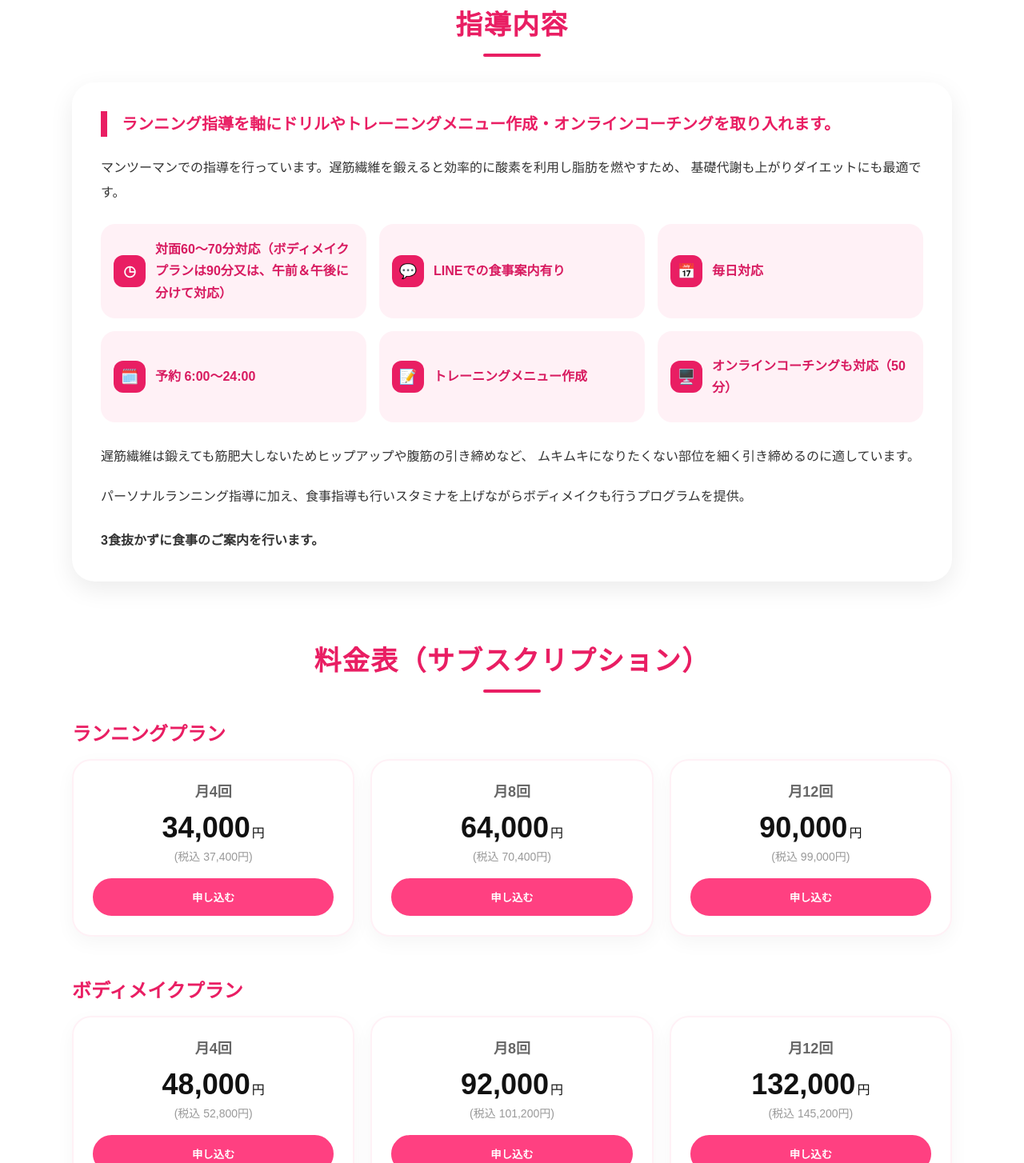
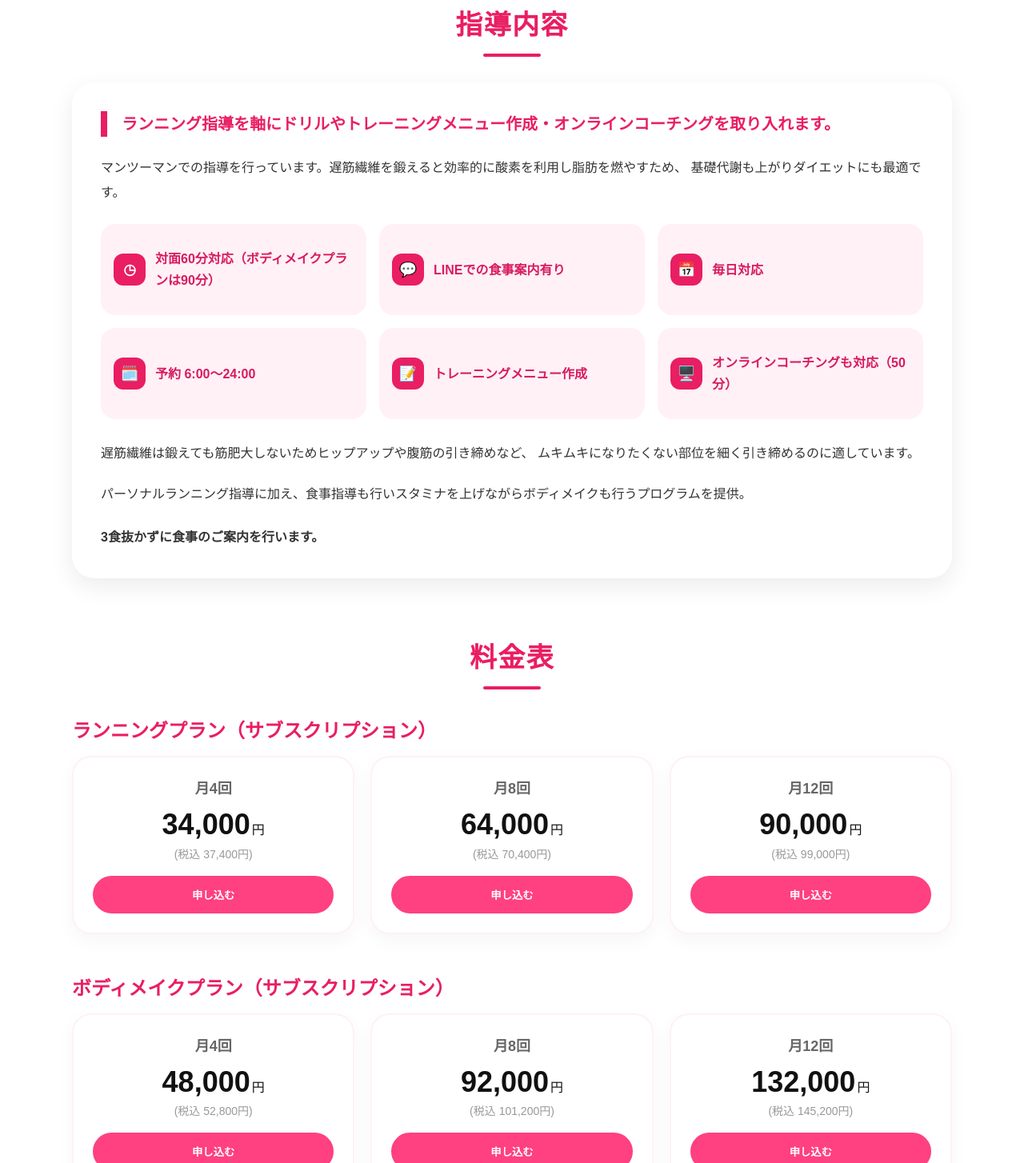
Before and after one commit to sparklingLASER/luka-web, a Next.js app: page / in a window 1280 px wide. Shown: the part 1849-3303 px from the top of the page at 80% size. Built offline with nearby package versions, Linux system fonts and the light colour scheme.

Commit message:
Update page.jsx

```diff
--- a/app/page.jsx
+++ b/app/page.jsx
@@ -327,7 +327,7 @@ export default function HomePage() {
             }}
           >
             {[
-              ['◷', '対面60〜70分対応（ボディメイクプランは90分又は、午前＆午後に分けて対応）'],
+              ['◷', '対面60分対応（ボディメイクプランは90分）'],
               ['💬', 'LINEでの食事案内有り'],
               ['📅', '毎日対応'],
               ['🗓️', '予約 6:00〜24:00'],
@@ -412,7 +412,7 @@ export default function HomePage() {
               letterSpacing: '0.04em',
             }}
           >
-            料金表（サブスクリプション）
+            料金表
           </h2>
           <div
             style={{
@@ -428,7 +428,7 @@ export default function HomePage() {
         {/* ランニングプラン */}
         <div style={{ marginBottom: 48 }}>
           <h3 style={{ fontSize: 24, color: '#e91e63', marginBottom: 16 }}>
-            ランニングプラン
+            ランニングプラン（サブスクリプション）
           </h3>
           <div
             style={{
@@ -486,7 +486,7 @@ export default function HomePage() {
         {/* ボディメイクプラン */}
         <div style={{ marginBottom: 48 }}>
           <h3 style={{ fontSize: 24, color: '#e91e63', marginBottom: 16 }}>
-            ボディメイクプラン
+            ボディメイクプラン（サブスクリプション）
           </h3>
           <div
             style={{
```
